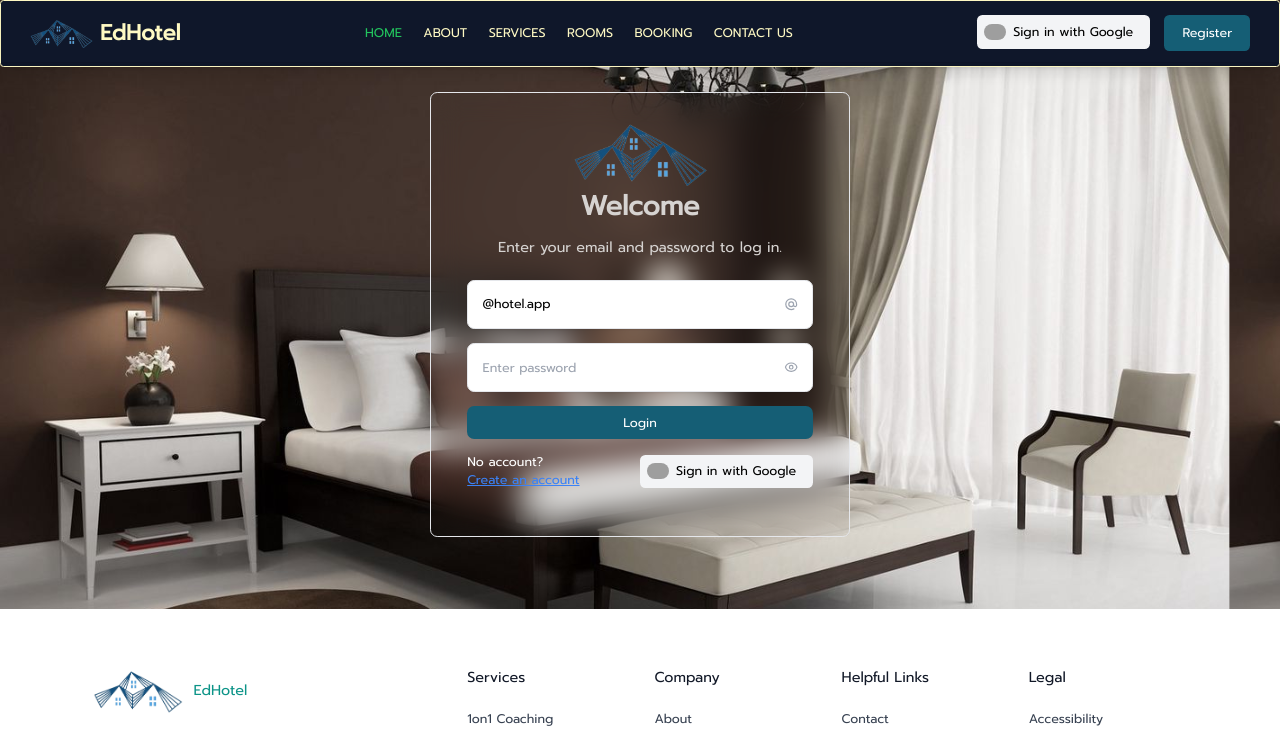
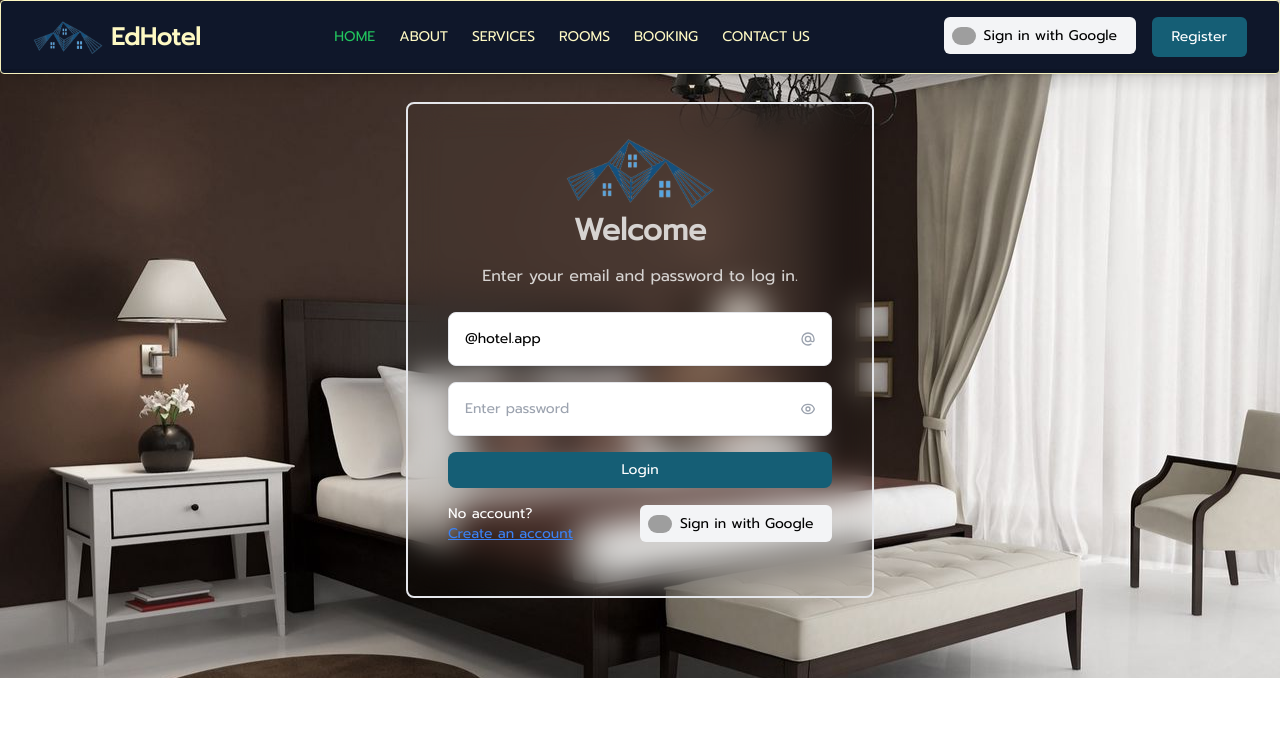
Before and after one commit to AbdellahEdaoudi/EdHotel, a Next.js app: page /Login in a window 1280 px wide. Shown: the top 731 px of the page. Built offline with nearby package versions, Linux system fonts and the light colour scheme; no server answers; grey boxes are pictures that could not be loaded.

Commit message:
Update globals.css

```diff
--- a/app/globals.css
+++ b/app/globals.css
@@ -4,5 +4,4 @@
 
 body{
  background-color: white;
- zoom: 90%;
 }
```
